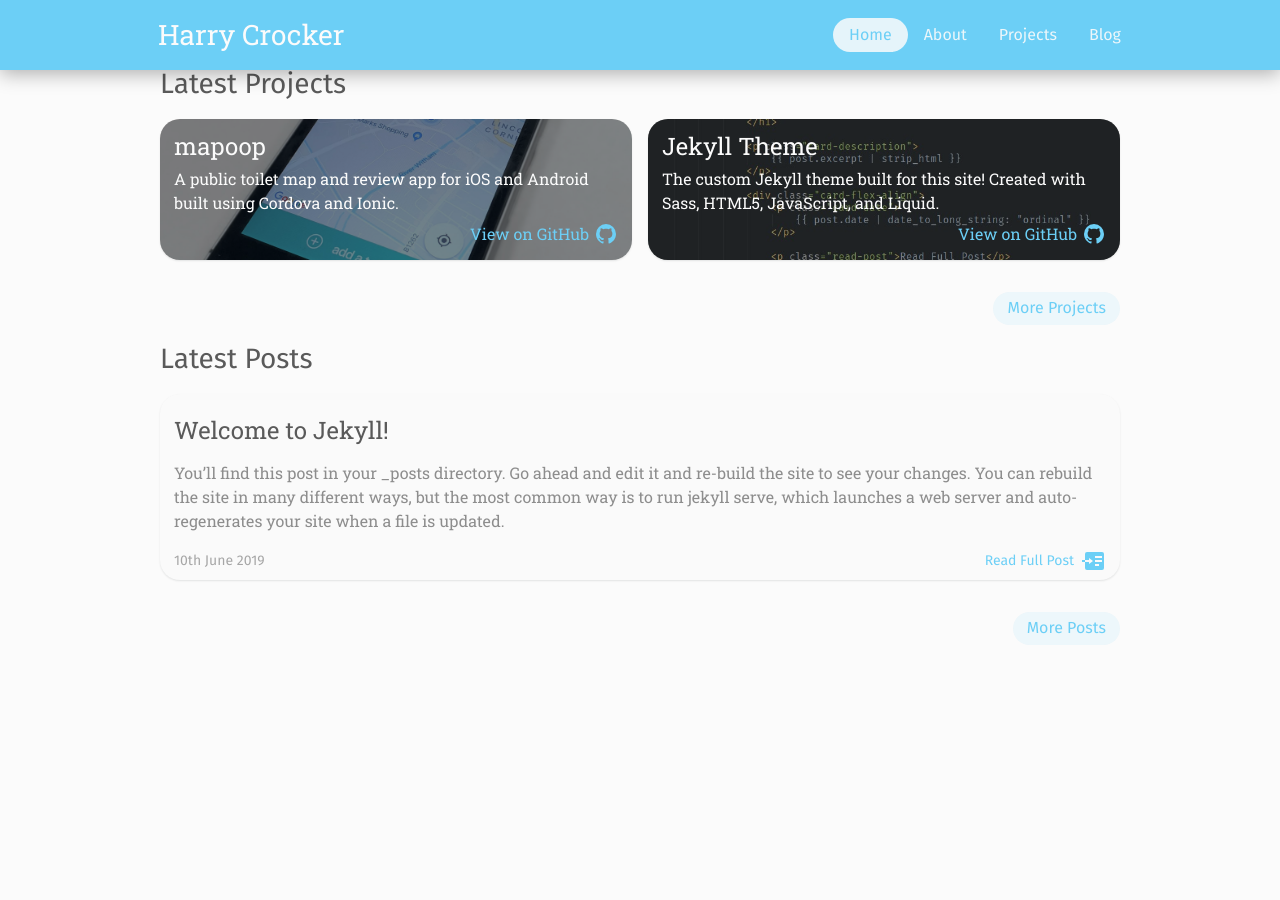
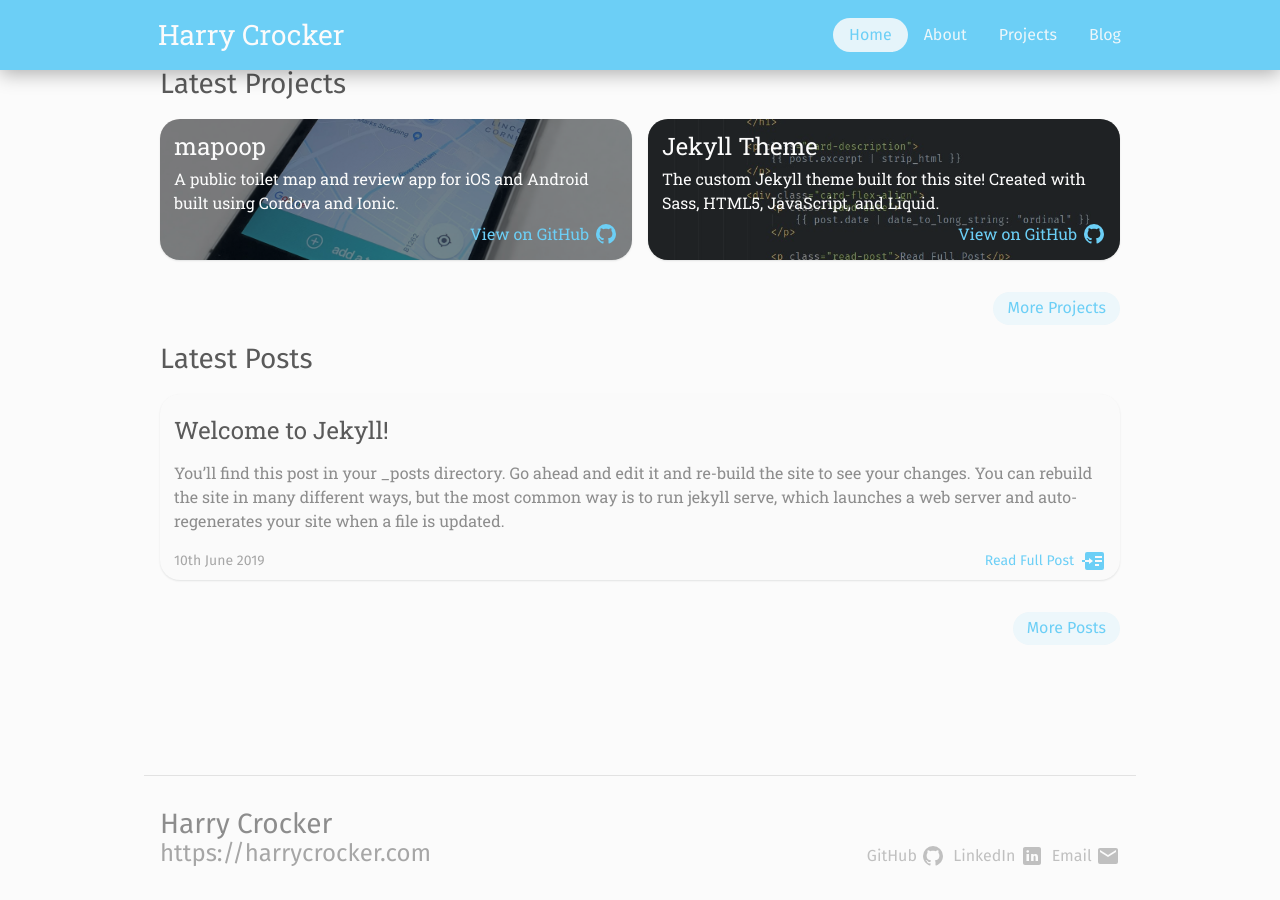
Before and after one commit to h-crocker/h-crocker.github.io, a Jekyll site: the page built from index.html, in a window 1280 px wide and 900 px high, scrolled down 141 px. Built offline with Jekyll 4.4.1, drawn with Linux system fonts in a browser that asks for light colours; before the commit the page ends 900 px from its top, so only the background shows below that.

Commit message:
added site footer

```diff
--- a/_includes/footer.html
+++ b/_includes/footer.html
@@ -1,3 +1,22 @@
 <footer>
-
+    <div class="footer-content">
+        <div class="footer-left">
+            <h1>{{ site.title }}</h1>
+            <h2><a href="{{ site.url }}">{{ site.url }}</a></h2>
+        </div>
+        <div class="footer-right">
+            <a class="footer-contact" href="https://github.com/h-crocker">
+                <p>GitHub</p>
+                {% include svg/github.html %}
+            </a>
+            <a class="footer-contact" href="www.linkedin.com/in/harry-crocker-10ab5a189">
+                <p>LinkedIn</p>
+                {% include svg/linkedin.html %}
+            </a>
+            <a class="footer-contact" href="mailto: harry.crocker8@gmail.com">
+                <p>Email</p>
+                {% include svg/email.html %}
+            </a>
+        </div>
+    </div>
 </footer>
--- /dev/null
+++ b/_includes/svg/email.html
@@ -0,0 +1,5 @@
+<svg style="width:24px;height:24px"
+     viewBox="0 0 24 24"
+     fill="#000000">
+    <path d="M20,8L12,13L4,8V6L12,11L20,6M20,4H4C2.89,4 2,4.89 2,6V18A2,2 0 0,0 4,20H20A2,2 0 0,0 22,18V6C22,4.89 21.1,4 20,4Z" />
+</svg>
--- /dev/null
+++ b/_includes/svg/linkedin.html
@@ -0,0 +1,6 @@
+<svg xmlns="http://www.w3.org/2000/svg" x="0px" y="0px"
+     width="24" height="24"
+     viewBox="0 0 24 24"
+     fill="#000000">
+    <path d="M19,3H5C3.895,3,3,3.895,3,5v14c0,1.105,0.895,2,2,2h14c1.105,0,2-0.895,2-2V5C21,3.895,20.105,3,19,3z M9,17H6.477v-7H9 V17z M7.694,8.717c-0.771,0-1.286-0.514-1.286-1.2s0.514-1.2,1.371-1.2c0.771,0,1.286,0.514,1.286,1.2S8.551,8.717,7.694,8.717z M18,17h-2.442v-3.826c0-1.058-0.651-1.302-0.895-1.302s-1.058,0.163-1.058,1.302c0,0.163,0,3.826,0,3.826h-2.523v-7h2.523v0.977 C13.93,10.407,14.581,10,15.802,10C17.023,10,18,10.977,18,13.174V17z"></path>
+</svg>
--- a/_sass/blog.scss
+++ /dev/null
@@ -1,3 +0,0 @@
-@include blog {
-
-}
--- a/_sass/default.scss
+++ b/_sass/default.scss
@@ -1,3 +1,10 @@
+html,
+body {
+  margin:0;
+  padding:0;
+  height:100%;
+}
+
 body {
   background-color: $background;
 }
@@ -341,6 +348,11 @@ figure.highlight {
   }
 }
 
+// Force Full Page Height
+.wrapper {
+  min-height: calc(100% - 70px);
+}
+
 // Media Queries
 @include all-phones {
   body {
--- /dev/null
+++ b/_sass/footer.scss
@@ -0,0 +1,96 @@
+footer {
+  margin: 16px;
+  bottom:0;
+}
+
+@include xl {
+  footer {
+    padding-left: 50%;
+    margin-left: -512px + 16px;
+    width: $xl - 32px;
+  }
+}
+
+.footer-content {
+  display: flex;
+  border-top: 1px solid darken($background, 10%);
+  font-family: $sans-serif;
+  padding: 16px;
+}
+
+.footer-left h1 {
+  color: $nav-foreground;
+  margin-top: 16px;
+  margin-bottom: 0;
+}
+
+
+.footer-left h2 {
+  margin-top: 0;
+  margin-bottom: 16px;
+  color: lighten($nav-foreground, 10%);
+}
+
+.footer-left a {
+  color: lighten($nav-foreground, 10%);
+  text-decoration: none;
+}
+
+.footer-right {
+  display: flex;
+  align-items: flex-end;
+  margin-left: auto;
+  flex-direction: row;
+}
+
+.footer-contact {
+  text-decoration: none;
+  height: 24px;
+  margin-left: 8px;
+  margin-bottom: 16px;
+}
+
+.footer-contact p {
+  color: lighten($nav-foreground, 20%);
+  display: inline-block;
+  vertical-align: middle;
+  margin: 0;
+}
+
+.footer-contact svg {
+  fill: lighten($nav-foreground, 20%);
+  display: inline-block;
+  vertical-align: middle;
+}
+
+@media (max-width: 560px) {
+  .footer-content {
+    display: block;
+  }
+}
+
+@include all-phones {
+  .footer-content {
+    padding: 0;
+  }
+  footer {
+    padding-bottom: $bottom-nav-height;
+  }
+  .footer-left h1 {
+    font-size: 1.5em;
+  }
+  .footer-left h2 {
+    font-size: 1em;
+  }
+  .footer-left {
+    text-align: center;
+  }
+  .footer-right {
+    display: block;
+    text-align: center;
+  }
+  .footer-contact {
+    height: 24px;
+    margin: 0 4px;
+  }
+}
--- a/_sass/harrycrocker.scss
+++ b/_sass/harrycrocker.scss
@@ -8,4 +8,4 @@
 // Styles
 @import "default.scss";
 @import "navigation.scss";
-@import "blog.scss";
+@import "footer.scss";
```
